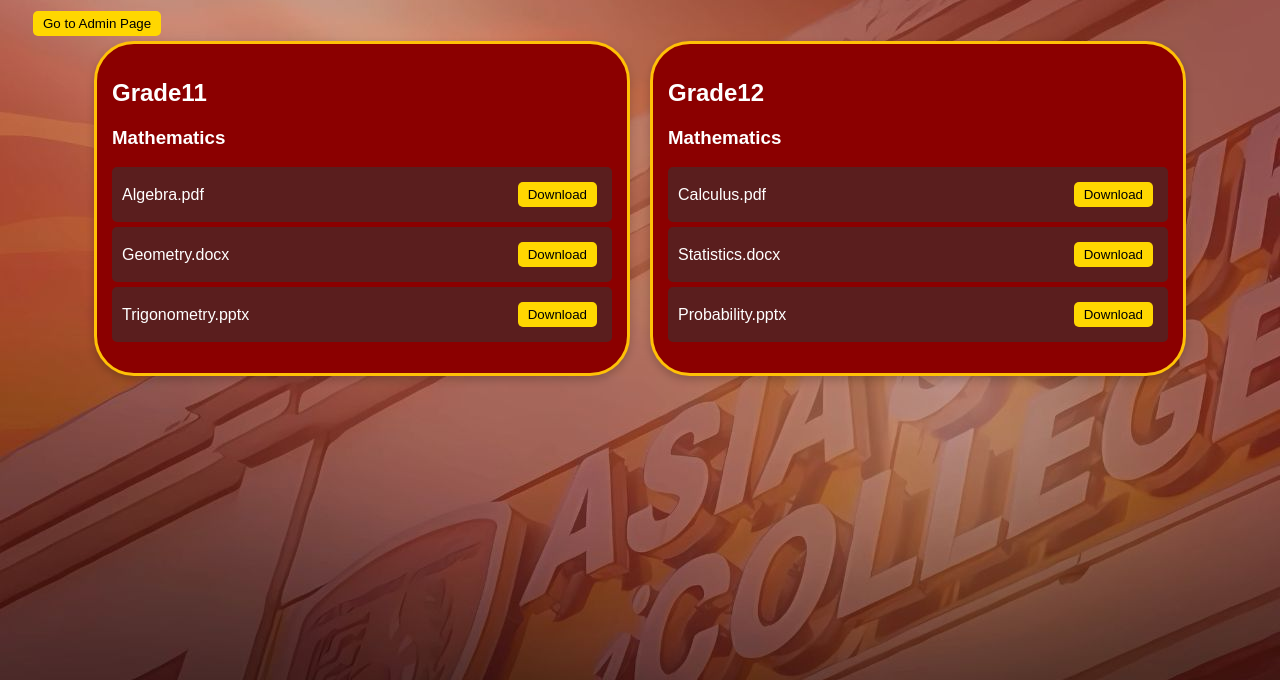
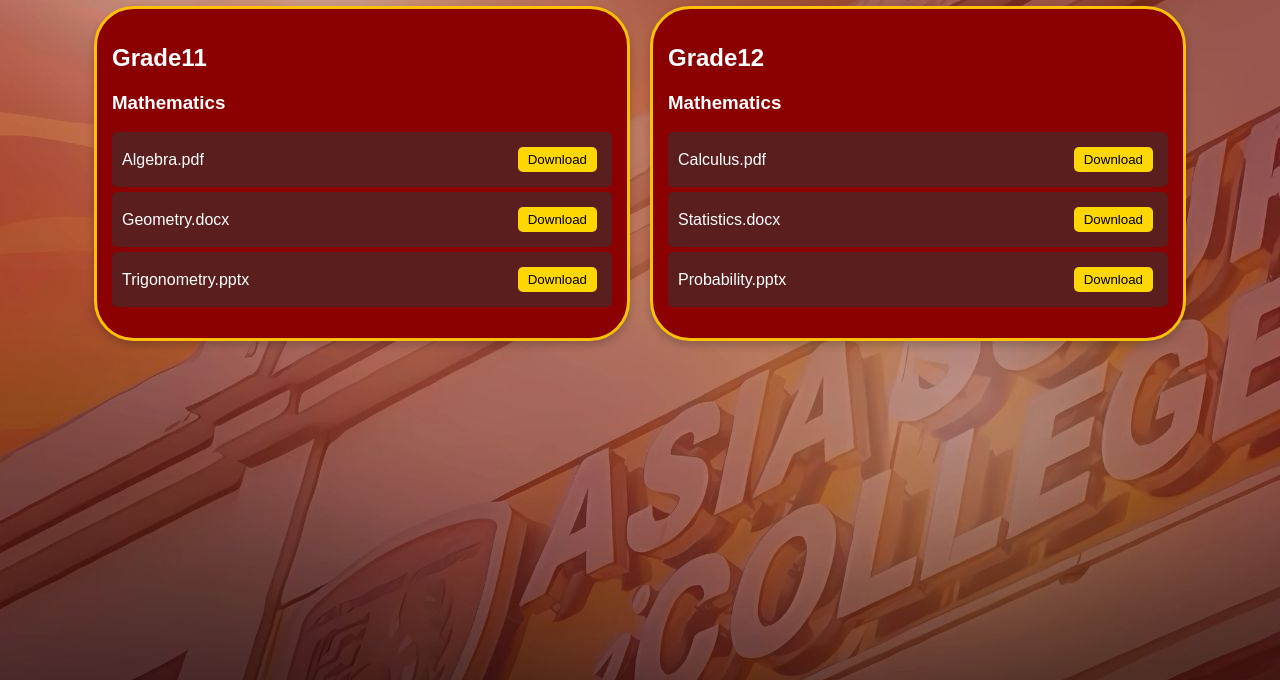
Before and after one commit to AmadeusStudio/LessonArchiver, a plain HTML site: page index.html in a window 1280 px wide. Shown: the part 120-800 px from the top of the page. Drawn offline with Linux system fonts and the light colour scheme.

Commit message:
Update index.html

```diff
--- a/index.html
+++ b/index.html
@@ -71,7 +71,6 @@
 </head>
 <body>
     <h1 class="title">Asia Source iCollege - Lesson Archiver</h1>
-    <button onclick="window.location.href='about.html'">Go to Admin Page</button>
     <div class="container" id="driveContainer"></div>
 
     <script>
```
